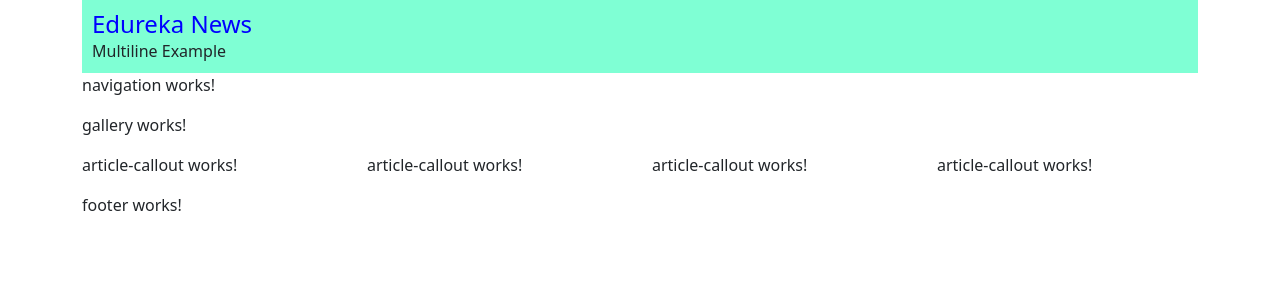
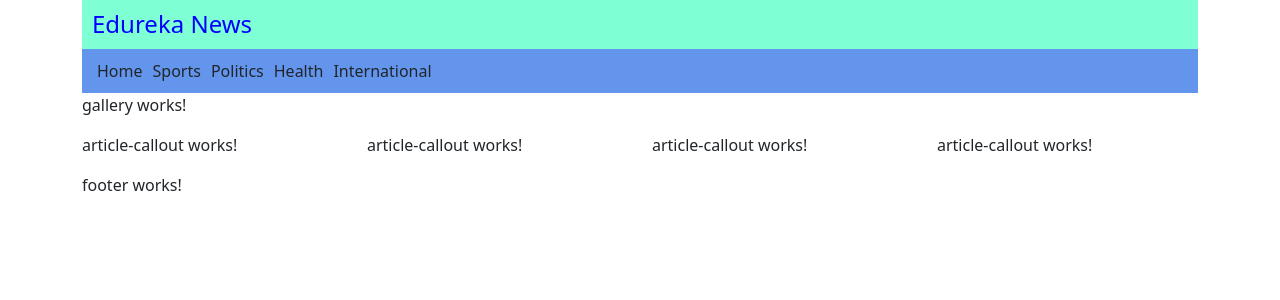
Before and after one commit to frontenddevtrainer/angular-june25, an Angular app: page / in a window 1280 px wide. Shown: the top 300 px of the page. Built offline with nearby package versions, Linux system fonts and the light colour scheme.

Commit message:
Changes for adding navigation link from env.

```diff
--- a/src/app/components/header/header.component.ts
+++ b/src/app/components/header/header.component.ts
@@ -2,10 +2,10 @@
 
 @Component({
   selector: 'edureka-header',
-  // templateUrl: './header.component.html',
-  template : `<h1>{{applicationName}}</h1>
-    Multiline Example
-  `,
+  templateUrl: './header.component.html',
+  // template : `<h1>{{applicationName}}</h1>
+  //   Multiline Example
+  // `,
   styleUrls: ["../../text.css", './header.component.css']
 })
 export class HeaderComponent implements OnInit {
--- a/src/app/components/navigation/navigation.component.css
+++ b/src/app/components/navigation/navigation.component.css
@@ -0,0 +1,17 @@
+:host {
+    background-color: cornflowerblue;
+    display: block;
+    padding: 10px;
+}
+
+ul {
+    display: flex;
+    flex-direction: row;
+    list-style: none;
+    margin: 0;
+    padding: 0;
+}
+
+ul li {
+    margin: 0 5px;
+}
--- a/src/app/components/navigation/navigation.component.html
+++ b/src/app/components/navigation/navigation.component.html
@@ -1 +1,6 @@
-<p>navigation works!</p>
+<ul>
+    <!-- {{navigation}} -->
+    <!-- let item of array -->
+    <!-- Comment > MAC cmd + / or WIN ctrl + / -->
+    <li *ngFor="let link of navigation">{{ link.name }}</li>
+</ul>
--- a/src/app/components/navigation/navigation.component.ts
+++ b/src/app/components/navigation/navigation.component.ts
@@ -1,4 +1,5 @@
 import { Component, OnInit } from '@angular/core';
+import { navigation } from "../../../environments/environment"
 
 @Component({
   selector: 'edureka-navigation',
@@ -7,6 +8,8 @@
 })
 export class NavigationComponent implements OnInit {
 
+  public navigation = navigation;
+
   constructor() { }
 
   ngOnInit(): void {
--- a/src/environments/environment.ts
+++ b/src/environments/environment.ts
@@ -5,6 +5,14 @@
 export const environment = {
   production: false
 };
+
+export const navigation = [
+  { name : "Home" },
+  { name : "Sports" },
+  { name : "Politics" },
+  { name : "Health" },
+  { name : "International" }
+]
 
 /*
  * For easier debugging in development mode, you can import the following file
```
Also changed, not shown: src/environments/environment.prod.ts (+8 -0 lines).
